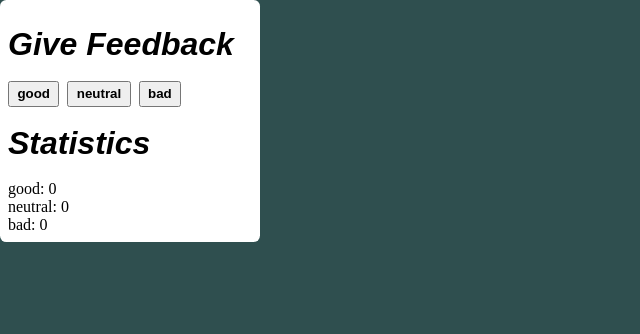
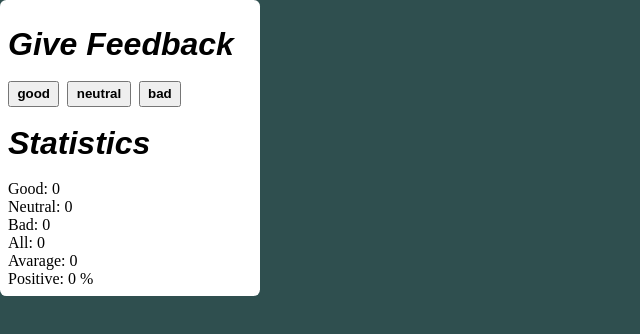
Before and after one commit to datas2k/fullstackopen, a React (Create React App) app in the folder part1/unicafe/: page / in a window 1280 px wide. Shown: the top 334 px of the page, without its empty margins (0-640 px from the left). Built offline with nearby package versions, Linux system fonts and the light colour scheme.

Commit message:
unicafe step2

```diff
--- a/part1/unicafe/src/App.js
+++ b/part1/unicafe/src/App.js
@@ -6,10 +6,14 @@ const App = () => {
   const [neutral, setNeutral] = useState(0)
   const [bad, setBad] = useState(0)
 
+  const total = good + neutral + bad;
+  const average = total ? ((good * 1 + bad * -1) / total) : 0;
+  const positive = total ? `${ ( (good / total) * 100) }` : '0';
+
   const feedBack = {
     'good': ()=> setGood(good+1),
     'neutral': ()=> setNeutral(neutral+1),
-    'bad': ()=> setBad(bad+1)
+    'bad': ()=> setBad(bad+1),
   }
 
   const Button = ({ feed }) => {
@@ -28,9 +32,13 @@ const App = () => {
       </ul>
       <h1 className='App-header'>Statistics</h1>
       <ul className='App-statistics-list'>
-        <li><p>good: {good}</p></li>
-        <li><p>neutral: {neutral}</p></li>
-        <li><p>bad: {bad}</p></li>
+        <li><p>Good: {good}</p></li>
+        <li><p>Neutral: {neutral}</p></li>
+        <li><p>Bad: {bad}</p></li>
+        <li><p>All: {total}</p></li>
+        <li><p>Avarage: {average}</p></li>
+        <li><p>Positive: {positive} %</p></li>
+
       </ul>
     </div>
   );
```
